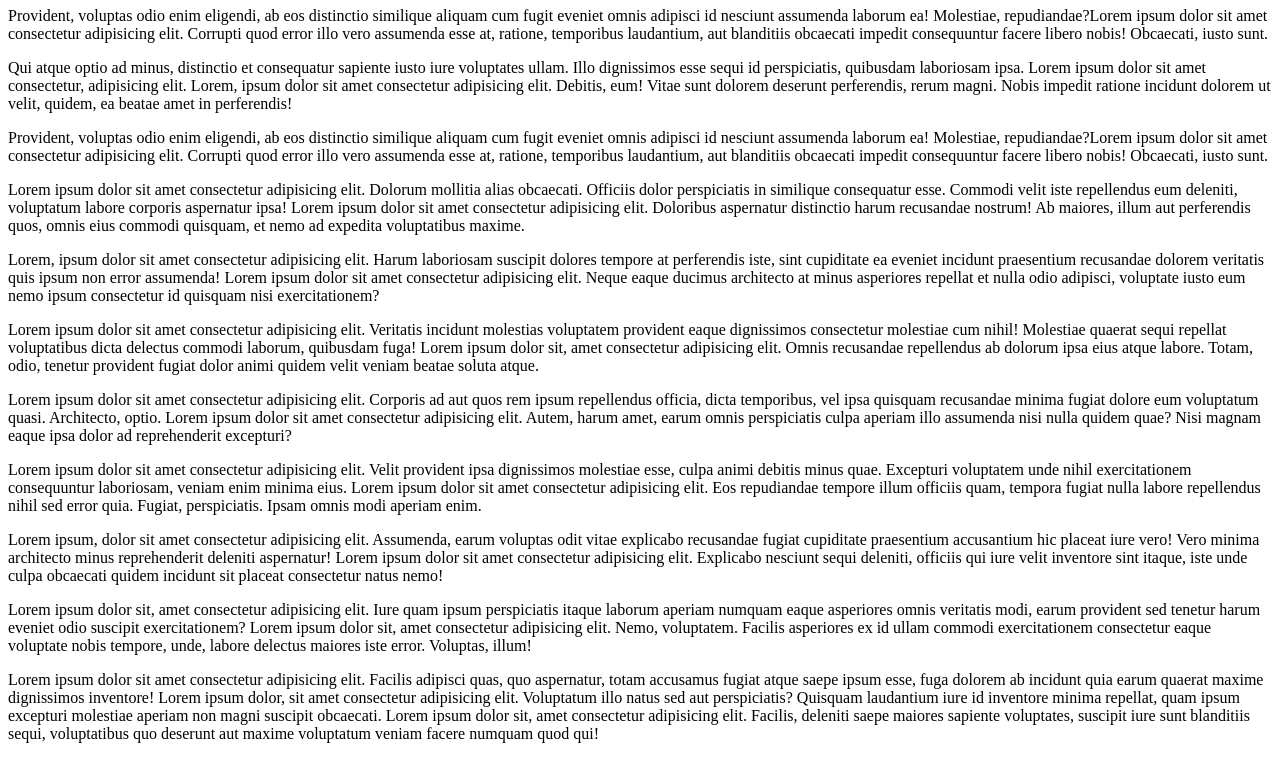
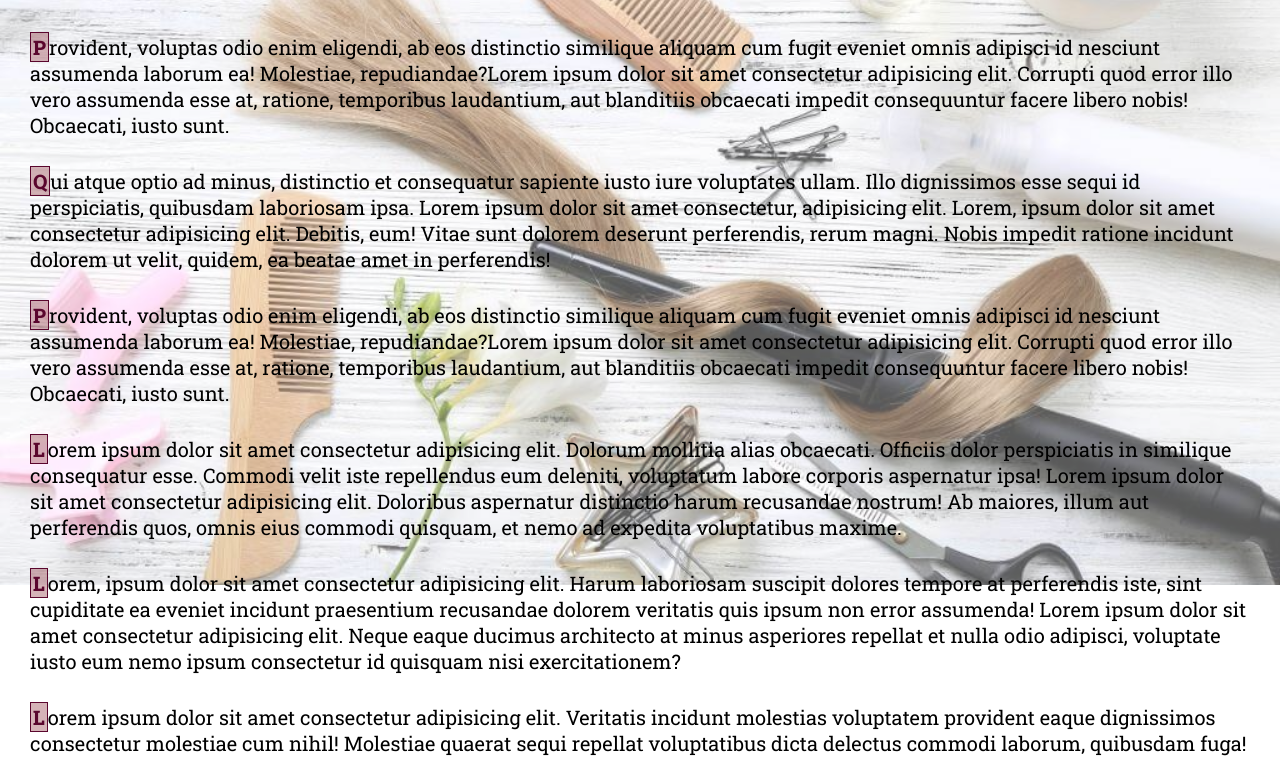
Before and after one commit to Yuliia-Pohozha/hw-2-3, a plain HTML site: page pages/articles/article1.html in a window 1280 px wide. Shown: the part 215-975 px from the top of the page. Drawn offline with Linux system fonts and the light colour scheme.

Commit message:
update style article

```diff
--- a/css/style.css
+++ b/css/style.css
@@ -90,6 +90,38 @@ p {
 
 .footer {
   padding-bottom: 30px;
-  background-color: lightgoldenrodyellow;
   text-align: center;
 }
+/* статті */
+.new-article{
+font-family: 'Courier New', Courier, monospace;
+text-align: center;
+margin-bottom: 1em;
+border-bottom: 0.8px solid;
+}
+
+.new-artl-link{
+color: rgb(51, 37, 42);
+}
+
+.new-artl-read{
+  color: lightpink;
+}
+
+.new-artl-read:hover{
+  color: rgb(219, 8, 96);
+  transform: scale(1.2) translateY(-5px);
+transition: 0.25s;
+}
+.new-artl-coment{
+color: gray;
+}
+
+.letter::first-letter{
+  color: rgb(90, 6, 45);
+ font-size: 20px;
+ font-weight: 800;
+ border: 1.5px solid;
+ padding: 1px 2px;
+ background-color: rgba(168, 96, 105, 0.479);
+}
--- a/pages/articles/article1.html
+++ b/pages/articles/article1.html
@@ -5,83 +5,136 @@
   <meta charset="UTF-8">
   <meta name="viewport" content="width=device-width, initial-scale=1.0">
   <title>Article1</title>
+  <link rel="preconnect" href="https://fonts.googleapis.com">
+  <link rel="preconnect" href="https://fonts.gstatic.com" crossorigin>
+  <link href="https://fonts.googleapis.com/css2?family=Roboto+Slab:wght@100..900&display=swap" rel="stylesheet">
+  <link rel="stylesheet" href="../../css/style.css">
 </head>
 
 <body>
-  <div>
-    <ul>
-      <li><a href="../../index.html">Головна сторінка</a></li>
-      <li><a href="../articles.html">Статті</a></li>
-      <li><a href="../catalog.html">Каталог</a></li>
-      <li><a href="../catalog.html">Контакти</a></li>
-      <li><a href="../gallery.html">Галерея</a></li>
-      <li><a href="../page-nav.html">Навігація</a></li>
-      <li><a href="../registration.html">Реєстрація</a></li>
+  <div class="br-image"></div>
+  <div class="br-overlay"></div>
+
+  <header class="header">
+    <div class="container">
+
+      <nav class="navbar">
+        <ul class="navbar-list">
+          <li class="navbar-item"><a class="navbar-link" href="../../index.html">Головна сторінка</a></li>
+          <li class="navbar-item"><a class="navbar-link" href="../articles.html">Статті</a></li>
+          <li class="navbar-item"><a class="navbar-link" href="../catalog.html">Каталог</a></li>
+          <li class="navbar-item"><a class="navbar-link" href="../catalog.html">Контакти</a></li>
+          <li class="navbar-item"><a class="navbar-link" href="../gallery.html">Галерея</a></li>
+          <li class="navbar-item"><a class="navbar-link" href="../page-nav.html">Навігація</a></li>
+          <li class="navbar-item"><a class="navbar-link" href="../registration.html">Реєстрація</a></li>
         </ul>
     </div>
 
-
+    <main class="main">
+      <div class="container">
         <h1>ПЕРША СТАТТЯ</h1>
 
-  <p>Provident, voluptas odio enim eligendi, ab eos distinctio similique aliquam cum fugit
+        <p class="letter">Provident, voluptas odio enim eligendi, ab eos distinctio similique aliquam cum fugit
           eveniet omnis adipisci id nesciunt assumenda laborum ea! Molestiae, repudiandae?Lorem ipsum dolor sit amet
-    consectetur adipisicing elit. Corrupti quod error illo vero assumenda esse at, ratione, temporibus laudantium, aut
+          consectetur adipisicing elit. Corrupti quod error illo vero assumenda esse at, ratione, temporibus laudantium,
+          aut
           blanditiis obcaecati impedit consequuntur facere libero nobis! Obcaecati, iusto sunt.</p>
 
-  <p>Qui atque optio ad minus, distinctio et consequatur sapiente iusto iure
-    voluptates ullam. Illo dignissimos esse sequi id perspiciatis, quibusdam laboriosam ipsa. Lorem ipsum dolor sit amet
-    consectetur, adipisicing elit. Lorem, ipsum dolor sit amet consectetur adipisicing elit. Debitis, eum! Vitae sunt
-    dolorem deserunt perferendis, rerum magni. Nobis impedit ratione incidunt dolorem ut velit, quidem, ea beatae amet
+        <p class="letter">Qui atque optio ad minus, distinctio et consequatur sapiente iusto iure
+          voluptates ullam. Illo dignissimos esse sequi id perspiciatis, quibusdam laboriosam ipsa. Lorem ipsum dolor
+          sit
+          amet
+          consectetur, adipisicing elit. Lorem, ipsum dolor sit amet consectetur adipisicing elit. Debitis, eum! Vitae
+          sunt
+          dolorem deserunt perferendis, rerum magni. Nobis impedit ratione incidunt dolorem ut velit, quidem, ea beatae
+          amet
           in perferendis!</p>
 
-  <p>Provident, voluptas odio enim eligendi, ab eos distinctio similique aliquam cum fugit
+        <p class="letter">Provident, voluptas odio enim eligendi, ab eos distinctio similique aliquam cum fugit
           eveniet omnis adipisci id nesciunt assumenda laborum ea! Molestiae, repudiandae?Lorem ipsum dolor sit amet
-    consectetur adipisicing elit. Corrupti quod error illo vero assumenda esse at, ratione, temporibus laudantium, aut
+          consectetur adipisicing elit. Corrupti quod error illo vero assumenda esse at, ratione, temporibus laudantium,
+          aut
           blanditiis obcaecati impedit consequuntur facere libero nobis! Obcaecati, iusto sunt.</p>
 
-  <p>Lorem ipsum dolor sit amet consectetur adipisicing elit. Dolorum mollitia alias obcaecati. Officiis dolor
-    perspiciatis in similique consequatur esse. Commodi velit iste repellendus eum deleniti, voluptatum labore corporis
-    aspernatur ipsa! Lorem ipsum dolor sit amet consectetur adipisicing elit. Doloribus aspernatur distinctio harum
+        <p class="letter">Lorem ipsum dolor sit amet consectetur adipisicing elit. Dolorum mollitia alias obcaecati.
+          Officiis dolor
+          perspiciatis in similique consequatur esse. Commodi velit iste repellendus eum deleniti, voluptatum labore
+          corporis
+          aspernatur ipsa! Lorem ipsum dolor sit amet consectetur adipisicing elit. Doloribus aspernatur distinctio
+          harum
           recusandae nostrum! Ab maiores, illum aut perferendis quos, omnis eius commodi quisquam, et nemo ad expedita
           voluptatibus maxime.</p>
 
-  <p>Lorem, ipsum dolor sit amet consectetur adipisicing elit. Harum laboriosam suscipit dolores tempore at perferendis
-    iste, sint cupiditate ea eveniet incidunt praesentium recusandae dolorem veritatis quis ipsum non error assumenda!
-    Lorem ipsum dolor sit amet consectetur adipisicing elit. Neque eaque ducimus architecto at minus asperiores repellat
+        <p class="letter">Lorem, ipsum dolor sit amet consectetur adipisicing elit. Harum laboriosam suscipit dolores
+          tempore at
+          perferendis
+          iste, sint cupiditate ea eveniet incidunt praesentium recusandae dolorem veritatis quis ipsum non error
+          assumenda!
+          Lorem ipsum dolor sit amet consectetur adipisicing elit. Neque eaque ducimus architecto at minus asperiores
+          repellat
           et nulla odio adipisci, voluptate iusto eum nemo ipsum consectetur id quisquam nisi exercitationem?</p>
 
-  <p>Lorem ipsum dolor sit amet consectetur adipisicing elit. Veritatis incidunt molestias voluptatem provident eaque
-    dignissimos consectetur molestiae cum nihil! Molestiae quaerat sequi repellat voluptatibus dicta delectus commodi
-    laborum, quibusdam fuga! Lorem ipsum dolor sit, amet consectetur adipisicing elit. Omnis recusandae repellendus ab
-    dolorum ipsa eius atque labore. Totam, odio, tenetur provident fugiat dolor animi quidem velit veniam beatae soluta
+        <p class="letter">Lorem ipsum dolor sit amet consectetur adipisicing elit. Veritatis incidunt molestias
+          voluptatem provident
+          eaque
+          dignissimos consectetur molestiae cum nihil! Molestiae quaerat sequi repellat voluptatibus dicta delectus
+          commodi
+          laborum, quibusdam fuga! Lorem ipsum dolor sit, amet consectetur adipisicing elit. Omnis recusandae
+          repellendus ab
+          dolorum ipsa eius atque labore. Totam, odio, tenetur provident fugiat dolor animi quidem velit veniam beatae
+          soluta
           atque.</p>
 
-  <p>Lorem ipsum dolor sit amet consectetur adipisicing elit. Corporis ad aut quos rem ipsum repellendus officia, dicta
-    temporibus, vel ipsa quisquam recusandae minima fugiat dolore eum voluptatum quasi. Architecto, optio. Lorem ipsum
+        <p class="letter">Lorem ipsum dolor sit amet consectetur adipisicing elit. Corporis ad aut quos rem ipsum
+          repellendus officia,
+          dicta
+          temporibus, vel ipsa quisquam recusandae minima fugiat dolore eum voluptatum quasi. Architecto, optio. Lorem
+          ipsum
           dolor sit amet consectetur adipisicing elit. Autem, harum amet, earum omnis perspiciatis culpa aperiam illo
           assumenda nisi nulla quidem quae? Nisi magnam eaque ipsa dolor ad reprehenderit excepturi?</p>
 
-  <p>Lorem ipsum dolor sit amet consectetur adipisicing elit. Velit provident ipsa dignissimos molestiae esse, culpa
-    animi debitis minus quae. Excepturi voluptatem unde nihil exercitationem consequuntur laboriosam, veniam enim minima
-    eius. Lorem ipsum dolor sit amet consectetur adipisicing elit. Eos repudiandae tempore illum officiis quam, tempora
+        <p class="letter">Lorem ipsum dolor sit amet consectetur adipisicing elit. Velit provident ipsa dignissimos
+          molestiae esse,
+          culpa
+          animi debitis minus quae. Excepturi voluptatem unde nihil exercitationem consequuntur laboriosam, veniam enim
+          minima
+          eius. Lorem ipsum dolor sit amet consectetur adipisicing elit. Eos repudiandae tempore illum officiis quam,
+          tempora
           fugiat nulla labore repellendus nihil sed error quia. Fugiat, perspiciatis. Ipsam omnis modi aperiam enim.</p>
 
-  <p>Lorem ipsum, dolor sit amet consectetur adipisicing elit. Assumenda, earum voluptas odit vitae explicabo recusandae
-    fugiat cupiditate praesentium accusantium hic placeat iure vero! Vero minima architecto minus reprehenderit deleniti
-    aspernatur! Lorem ipsum dolor sit amet consectetur adipisicing elit. Explicabo nesciunt sequi deleniti, officiis qui
-    iure velit inventore sint itaque, iste unde culpa obcaecati quidem incidunt sit placeat consectetur natus nemo!</p>
+        <p class="letter">Lorem ipsum, dolor sit amet consectetur adipisicing elit. Assumenda, earum voluptas odit vitae
+          explicabo
+          recusandae
+          fugiat cupiditate praesentium accusantium hic placeat iure vero! Vero minima architecto minus reprehenderit
+          deleniti
+          aspernatur! Lorem ipsum dolor sit amet consectetur adipisicing elit. Explicabo nesciunt sequi deleniti,
+          officiis
+          qui
+          iure velit inventore sint itaque, iste unde culpa obcaecati quidem incidunt sit placeat consectetur natus
+          nemo!
+        </p>
 
-  <p>Lorem ipsum dolor sit, amet consectetur adipisicing elit. Iure quam ipsum perspiciatis itaque laborum aperiam
+        <p class="letter">Lorem ipsum dolor sit, amet consectetur adipisicing elit. Iure quam ipsum perspiciatis itaque
+          laborum aperiam
           numquam eaque asperiores omnis veritatis modi, earum provident sed tenetur harum eveniet odio suscipit
-    exercitationem? Lorem ipsum dolor sit, amet consectetur adipisicing elit. Nemo, voluptatem. Facilis asperiores ex id
-    ullam commodi exercitationem consectetur eaque voluptate nobis tempore, unde, labore delectus maiores iste error.
+          exercitationem? Lorem ipsum dolor sit, amet consectetur adipisicing elit. Nemo, voluptatem. Facilis asperiores
+          ex
+          id
+          ullam commodi exercitationem consectetur eaque voluptate nobis tempore, unde, labore delectus maiores iste
+          error.
           Voluptas, illum!</p>
 
-  <p>Lorem ipsum dolor sit amet consectetur adipisicing elit. Facilis adipisci quas, quo aspernatur, totam accusamus
-    fugiat atque saepe ipsum esse, fuga dolorem ab incidunt quia earum quaerat maxime dignissimos inventore! Lorem ipsum
-    dolor, sit amet consectetur adipisicing elit. Voluptatum illo natus sed aut perspiciatis? Quisquam laudantium iure
-    id inventore minima repellat, quam ipsum excepturi molestiae aperiam non magni suscipit obcaecati. Lorem ipsum dolor
-    sit, amet consectetur adipisicing elit. Facilis, deleniti saepe maiores sapiente voluptates, suscipit iure sunt
+        <p class="letter">Lorem ipsum dolor sit amet consectetur adipisicing elit. Facilis adipisci quas, quo
+          aspernatur, totam
+          accusamus
+          fugiat atque saepe ipsum esse, fuga dolorem ab incidunt quia earum quaerat maxime dignissimos inventore! Lorem
+          ipsum
+          dolor, sit amet consectetur adipisicing elit. Voluptatum illo natus sed aut perspiciatis? Quisquam laudantium
+          iure
+          id inventore minima repellat, quam ipsum excepturi molestiae aperiam non magni suscipit obcaecati. Lorem ipsum
+          dolor
+          sit, amet consectetur adipisicing elit. Facilis, deleniti saepe maiores sapiente voluptates, suscipit iure
+          sunt
           blanditiis sequi, voluptatibus quo deserunt aut maxime voluptatum veniam facere numquam quod qui!</p>
 
         <div id="comments">
@@ -91,25 +144,31 @@
           <div>
             <p>Папай Юлія</p>
 
-      <p>Lorem ipsum dolor sit amet consectetur adipisicing elit. Voluptatum maxime iste esse asperiores ducimus enim
+            <p>Lorem ipsum dolor sit amet consectetur adipisicing elit. Voluptatum maxime iste esse asperiores ducimus
+              enim
               deleniti accusantium et, illo autem cum fugit? Ut sequi harum rem in deserunt, ex sint.</p>
           </div>
 
           <div>
             <p>Ніженський Олексанр</p>
 
-      <p>Lorem ipsum dolor sit amet consectetur adipisicing elit. Voluptatum maxime iste esse asperiores ducimus enim
+            <p>Lorem ipsum dolor sit amet consectetur adipisicing elit. Voluptatum maxime iste esse asperiores ducimus
+              enim
               deleniti accusantium et, illo autem cum fugit? Ut sequi harum rem in deserunt, ex sint.</p>
           </div>
 
           <div>
             <p>Ольга Черненко</p>
 
-      <p>Lorem ipsum dolor sit amet consectetur adipisicing elit. Voluptatum maxime iste esse asperiores ducimus enim
+            <p>Lorem ipsum dolor sit amet consectetur adipisicing elit. Voluptatum maxime iste esse asperiores ducimus
+              enim
               deleniti accusantium et, illo autem cum fugit? Ut sequi harum rem in deserunt, ex sint.</p>
           </div>
+        </div>
+      </div>
+    </main>
 
-  </div>
+
 </body>
 
 </html>
```
Also changed, not shown: pages/articles.html (+47 -26 lines). Lines whose indentation alone changed are shown as unchanged.
